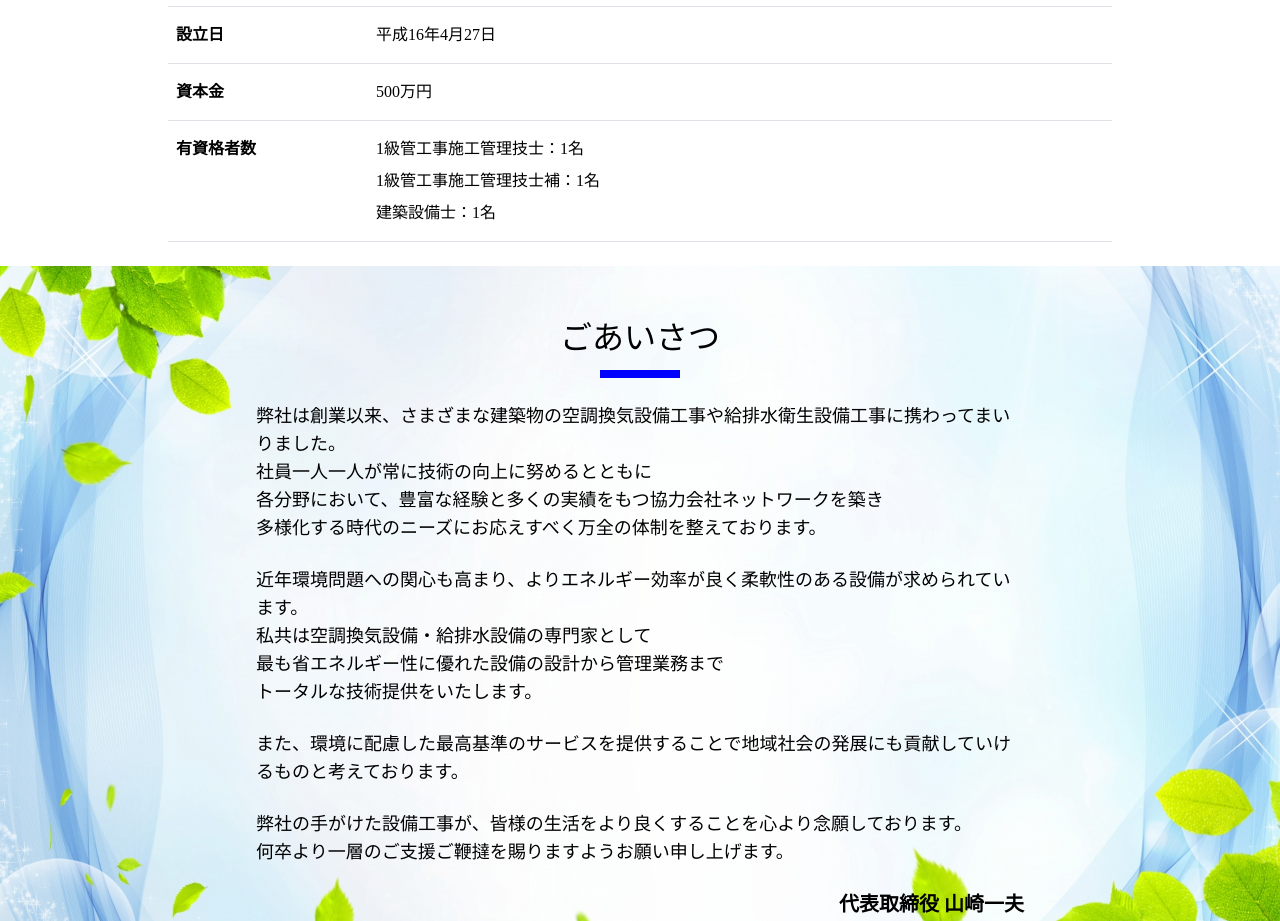
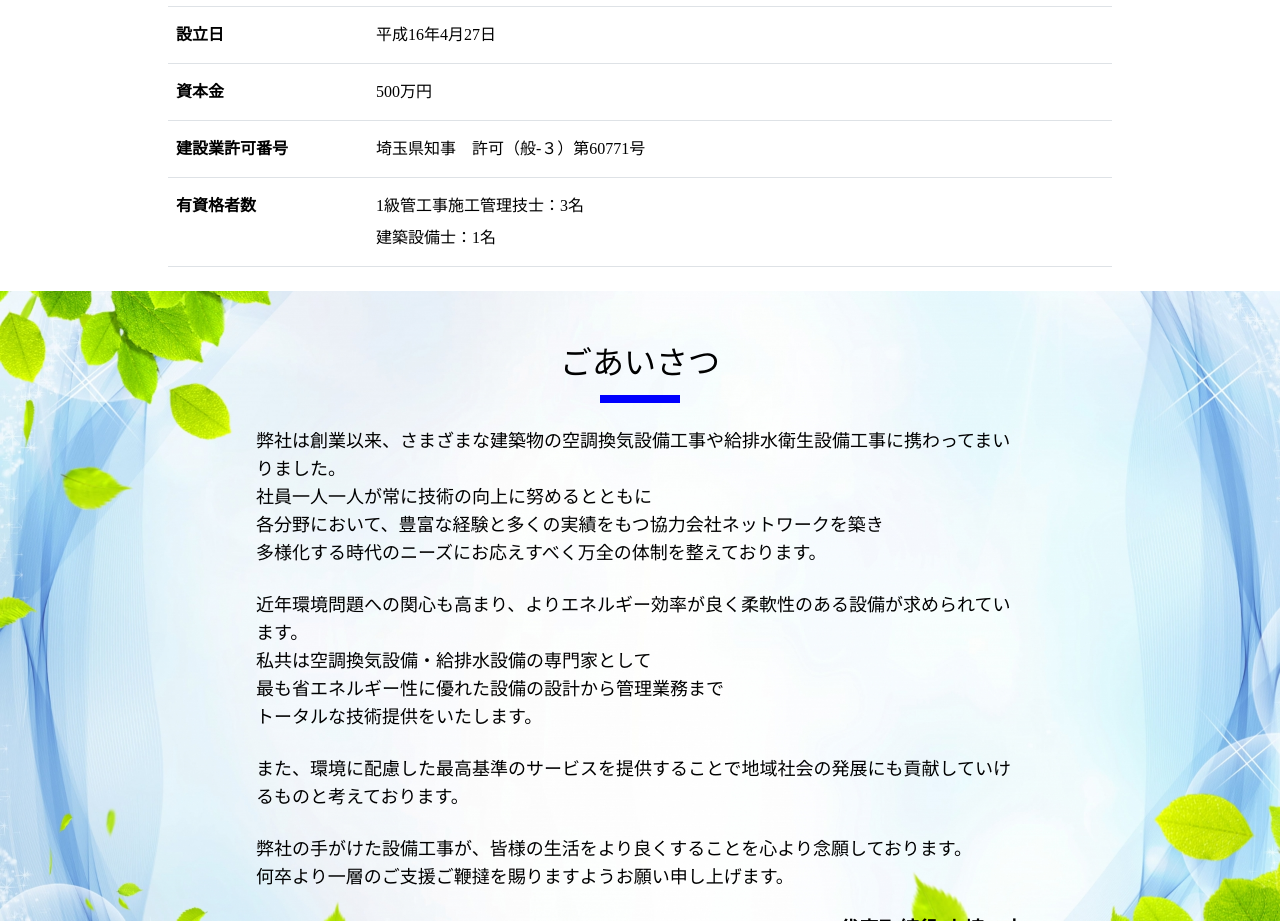
Before and after one commit to manzoku-bukuro/yamaku, a React (Create React App) app: page / in a window 1280 px wide. Shown: the part 2460-3381 px from the top of the page. Built offline with nearby package versions, Linux system fonts and the light colour scheme.

Commit message:
会社概要修正

```diff
--- a/src/components/Main/Section/Company.tsx
+++ b/src/components/Main/Section/Company.tsx
@@ -36,10 +36,13 @@ const Section= () => {
               <td>500万円</td>
             </tr>
             <tr>
+              <th>建設業許可番号</th>
+              <td>埼玉県知事　許可（般-３）第60771号</td>
+            </tr>
+            <tr>
               <th>有資格者数</th>
               <td>
-                <dl>1級管工事施工管理技士：1名</dl>
-                <dl>1級管工事施工管理技士補：1名</dl>
+                <dl>1級管工事施工管理技士：3名</dl>
                 <dl>建築設備士：1名</dl>
               </td>
             </tr>
```
